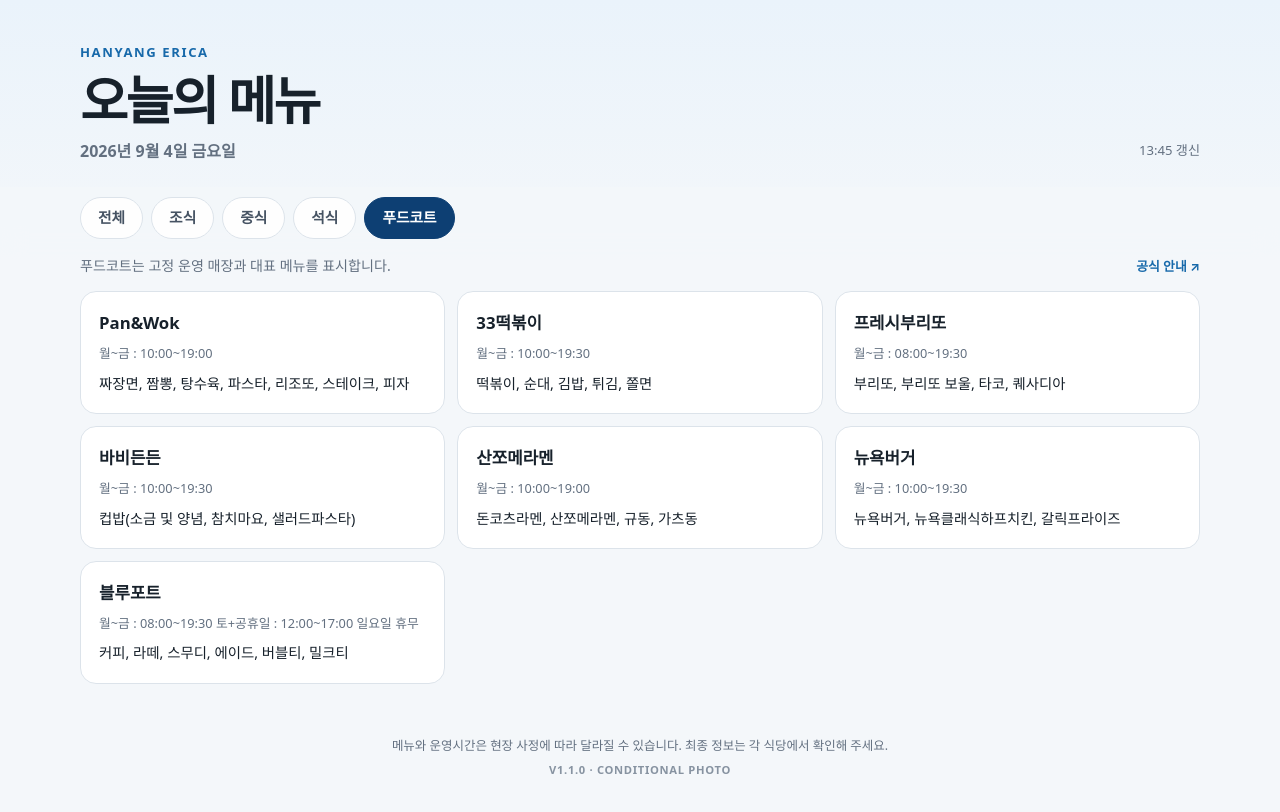
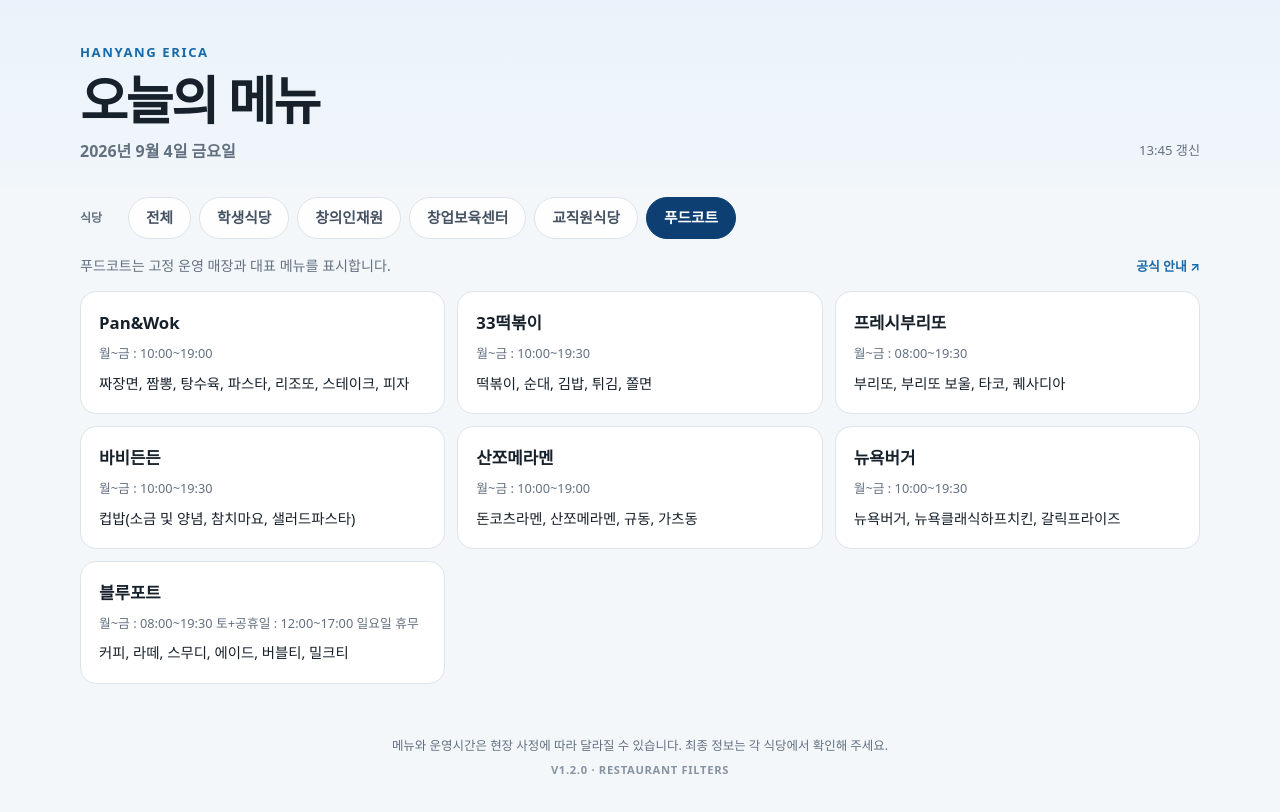
Before and after one commit to erakeun/erica-today-menu, a plain HTML site: page dist/index.html in a window 1280 px wide. Both pictures are taken after a click on the button "푸드코트". Drawn offline with Linux system fonts and the light colour scheme.

Commit message:
feat: filter menus by restaurant

```diff
--- a/dist/index.html
+++ b/dist/index.html
@@ -94,8 +94,28 @@
       backdrop-filter: blur(12px);
     }
 
+    .filter-panel {
+      display: grid;
+      gap: 8px;
+    }
+
+    .filter-group {
+      display: flex;
+      align-items: center;
+      gap: 10px;
+      min-width: 0;
+    }
+
+    .filter-label {
+      flex: 0 0 38px;
+      color: var(--muted);
+      font-size: .75rem;
+      font-weight: 800;
+    }
+
     .filters {
       display: flex;
+      min-width: 0;
       gap: 8px;
       overflow-x: auto;
       scrollbar-width: none;
@@ -319,6 +339,8 @@
       .top { padding-top: 28px; }
       .headline-row { display: block; }
       .updated { margin-top: 9px; text-align: left; }
+      .filter-group { align-items: flex-start; gap: 7px; }
+      .filter-label { flex-basis: 34px; padding-top: 11px; font-size: .7rem; }
       .grid, .food-grid { grid-template-columns: 1fr; }
       .restaurant-head { padding: 18px 17px 14px; }
       .meal { padding: 16px 17px 18px; }
@@ -347,13 +369,28 @@
   </header>
 
   <div class="filters-wrap">
-    <nav class="filters shell" aria-label="식사 시간 선택">
-      <button class="filter" type="button" data-filter="all" aria-pressed="true">전체</button>
-      <button class="filter" type="button" data-filter="조식" aria-pressed="false">조식</button>
-      <button class="filter" type="button" data-filter="중식" aria-pressed="false">중식</button>
-      <button class="filter" type="button" data-filter="석식" aria-pressed="false">석식</button>
-      <button class="filter" type="button" data-filter="food-court" aria-pressed="false">푸드코트</button>
-    </nav>
+    <div class="filter-panel shell">
+      <div class="filter-group">
+        <span class="filter-label" id="restaurantFilterLabel">식당</span>
+        <nav class="filters" aria-labelledby="restaurantFilterLabel">
+          <button class="filter restaurant-filter" type="button" data-restaurant="all" aria-pressed="true">전체</button>
+          <button class="filter restaurant-filter" type="button" data-restaurant="student" aria-pressed="false">학생식당</button>
+          <button class="filter restaurant-filter" type="button" data-restaurant="dormitory" aria-pressed="false">창의인재원</button>
+          <button class="filter restaurant-filter" type="button" data-restaurant="incubator" aria-pressed="false">창업보육센터</button>
+          <button class="filter restaurant-filter" type="button" data-restaurant="faculty" aria-pressed="false">교직원식당</button>
+          <button class="filter restaurant-filter" type="button" data-restaurant="food-court" aria-pressed="false">푸드코트</button>
+        </nav>
+      </div>
+      <div class="filter-group" id="mealFilterGroup">
+        <span class="filter-label" id="mealFilterLabel">시간</span>
+        <nav class="filters" aria-labelledby="mealFilterLabel">
+          <button class="filter meal-filter" type="button" data-meal="all" aria-pressed="true">전체</button>
+          <button class="filter meal-filter" type="button" data-meal="조식" aria-pressed="false">조식</button>
+          <button class="filter meal-filter" type="button" data-meal="중식" aria-pressed="false">중식</button>
+          <button class="filter meal-filter" type="button" data-meal="석식" aria-pressed="false">석식</button>
+        </nav>
+      </div>
+    </div>
   </div>
 
   <main class="shell">
@@ -372,12 +409,13 @@
 
   <footer class="shell">
     <p>메뉴와 운영시간은 현장 사정에 따라 달라질 수 있습니다. 최종 정보는 각 식당에서 확인해 주세요.</p>
-    <p class="version">V1.1.0 · CONDITIONAL PHOTO</p>
+    <p class="version">V1.2.0 · RESTAURANT FILTERS</p>
   </footer>
 
   <script>
-    const FILTERS = ['all', '조식', '중식', '석식', 'food-court'];
-    const state = { data: null, filter: 'all' };
+    const RESTAURANT_FILTERS = ['all', 'student', 'dormitory', 'incubator', 'faculty', 'food-court'];
+    const MEAL_FILTERS = ['all', '조식', '중식', '석식'];
+    const state = { data: null, restaurant: 'all', meal: 'all' };
 
     const escapeHtml = (value = '') => String(value).replace(/[&<>'"]/g, char => ({
       '&': '&amp;', '<': '&lt;', '>': '&gt;', "'": '&#39;', '"': '&quot;'
@@ -414,9 +452,9 @@
     }
 
     function restaurantMarkup(restaurant) {
-      const meals = state.filter === 'all'
+      const meals = state.meal === 'all'
         ? restaurant.meals
-        : restaurant.meals.filter(meal => meal.type === state.filter);
+        : restaurant.meals.filter(meal => meal.type === state.meal);
 
       return `
         <article class="restaurant">
@@ -433,7 +471,10 @@
 
     function renderRestaurants() {
       const grid = document.querySelector('#restaurantGrid');
-      grid.innerHTML = state.data.restaurants.map(restaurantMarkup).join('');
+      const restaurants = state.restaurant === 'all'
+        ? state.data.restaurants
+        : state.data.restaurants.filter(restaurant => restaurant.id === state.restaurant);
+      grid.innerHTML = restaurants.map(restaurantMarkup).join('');
       grid.querySelectorAll('[data-menu-image]').forEach(image => {
         image.addEventListener('error', () => image.closest('.menu-photo')?.remove(), { once: true });
       });
@@ -452,19 +493,32 @@
 
     function render() {
       if (!state.data) return;
-      const showFoodCourt = state.filter === 'food-court';
+      const showFoodCourt = state.restaurant === 'food-court';
       document.querySelector('#restaurantGrid').hidden = showFoodCourt;
       document.querySelector('#foodCourt').hidden = !showFoodCourt;
+      document.querySelector('#mealFilterGroup').hidden = showFoodCourt;
       if (showFoodCourt) renderFoodCourt();
       else renderRestaurants();
     }
 
-    document.querySelectorAll('.filter').forEach(button => {
+    document.querySelectorAll('.restaurant-filter').forEach(button => {
       button.addEventListener('click', () => {
-        const nextFilter = button.dataset.filter;
-        if (!FILTERS.includes(nextFilter)) return;
-        state.filter = nextFilter;
-        document.querySelectorAll('.filter').forEach(item => {
+        const nextRestaurant = button.dataset.restaurant;
+        if (!RESTAURANT_FILTERS.includes(nextRestaurant)) return;
+        state.restaurant = nextRestaurant;
+        document.querySelectorAll('.restaurant-filter').forEach(item => {
+          item.setAttribute('aria-pressed', String(item === button));
+        });
+        render();
+      });
+    });
+
+    document.querySelectorAll('.meal-filter').forEach(button => {
+      button.addEventListener('click', () => {
+        const nextMeal = button.dataset.meal;
+        if (!MEAL_FILTERS.includes(nextMeal)) return;
+        state.meal = nextMeal;
+        document.querySelectorAll('.meal-filter').forEach(item => {
           item.setAttribute('aria-pressed', String(item === button));
         });
         render();
```
